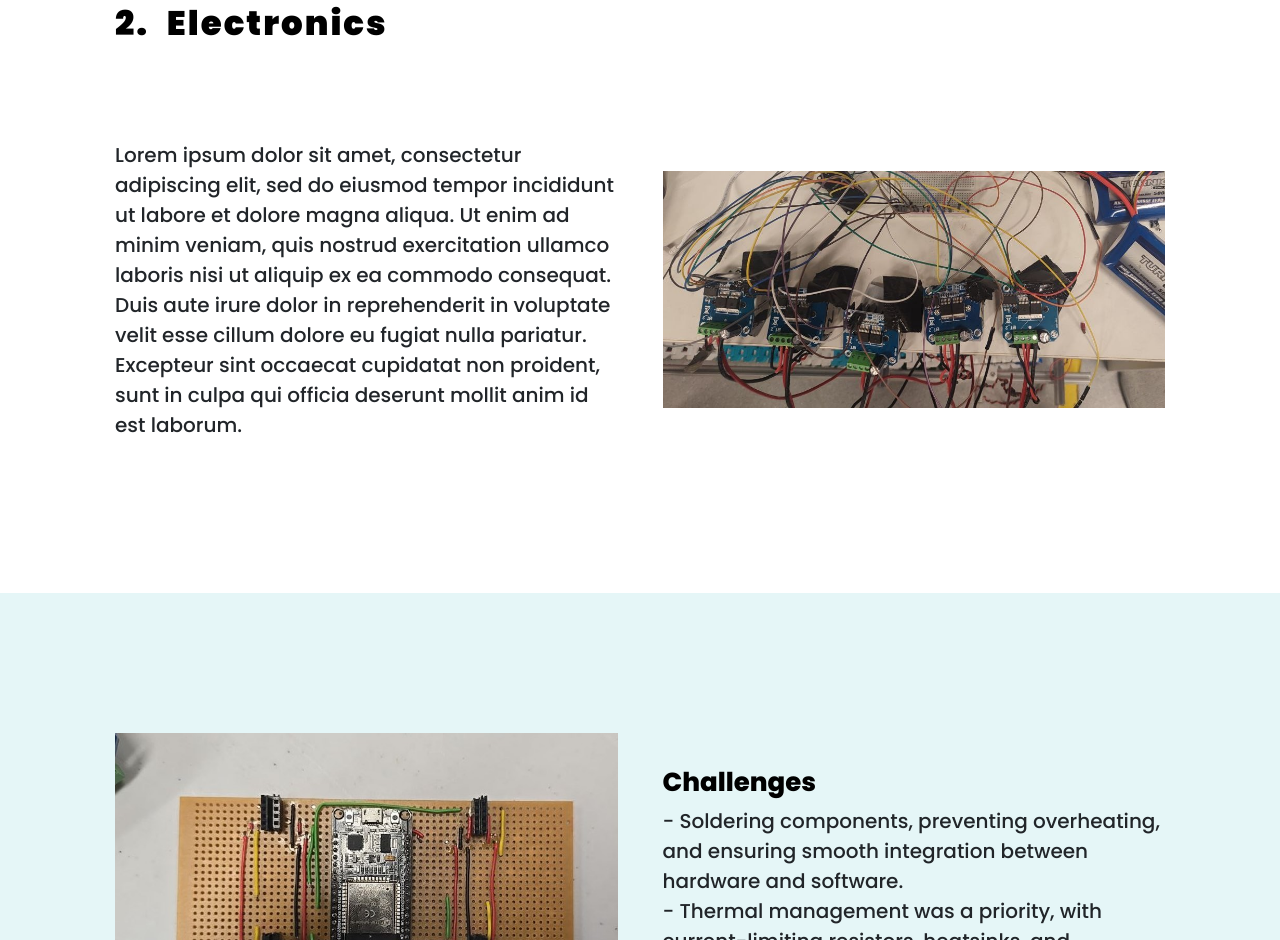
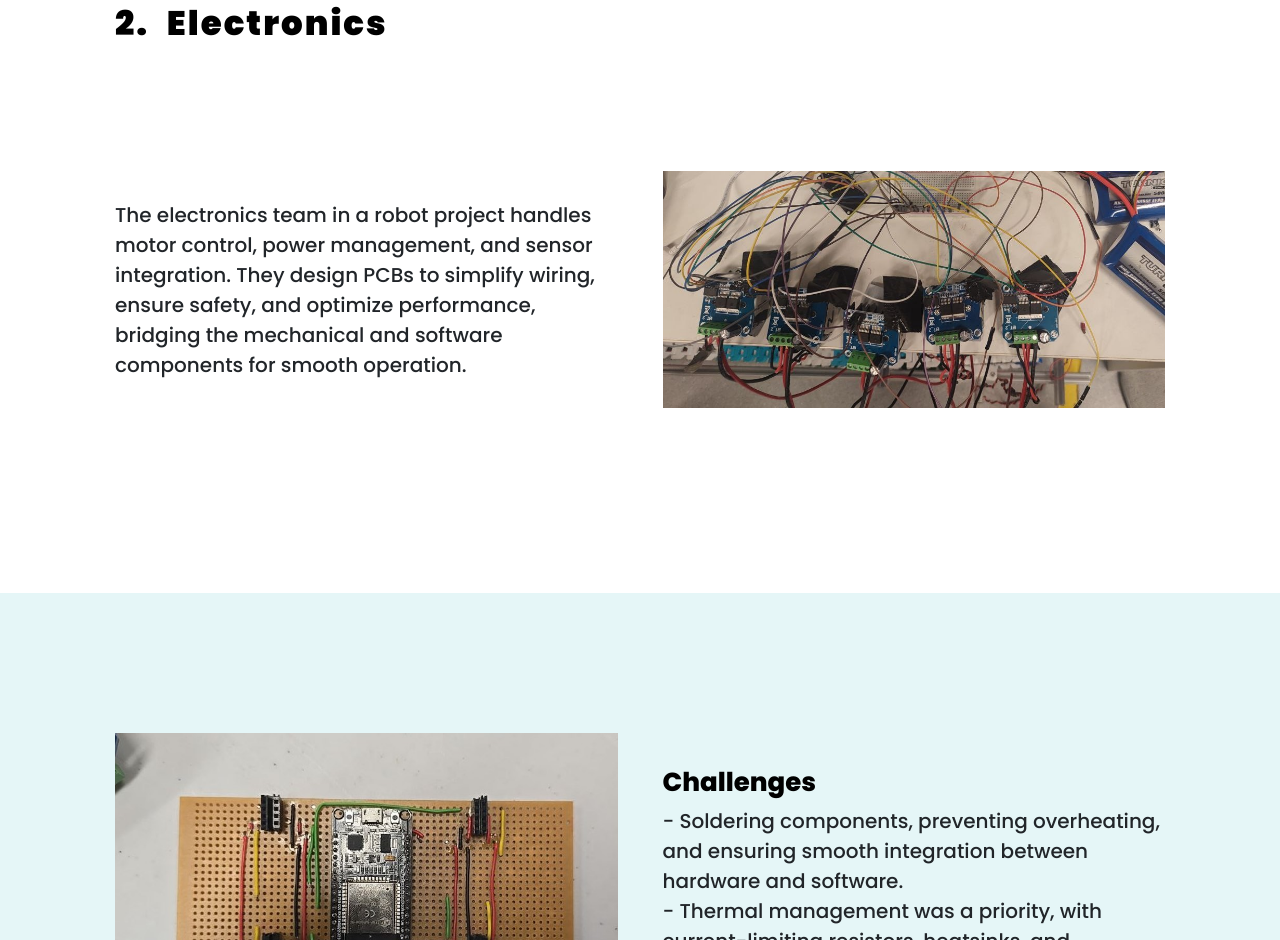
Before and after one commit to odriyy/sande.github.io, a plain HTML site: page page2.html in a window 1280 px wide. Shown: the part 7454-8394 px from the top of the page. Drawn offline with nearby package versions, Linux system fonts and the light colour scheme; a web font is replaced by a local one.

Commit message:
Update page2.html
ye

```diff
--- a/page2.html
+++ b/page2.html
@@ -287,7 +287,7 @@
                     <div class="row gx-5 align-items-center">
                         <div class="col-lg-6 order-first order-lg-last "><img class="img-fluid rounded mb-5 mb-lg-0 my-padding " src="picture/electronics2.jpg" alt="..." /></div>
                         <div class="col-lg-6">
-                            <p class="mb-0 poppins-new"> Lorem ipsum dolor sit amet, consectetur adipiscing elit, sed do eiusmod tempor incididunt ut labore et dolore magna aliqua. Ut enim ad minim veniam, quis nostrud exercitation ullamco laboris nisi ut aliquip ex ea commodo consequat. Duis aute irure dolor in reprehenderit in voluptate velit esse cillum dolore eu fugiat nulla pariatur. Excepteur sint occaecat cupidatat non proident, sunt in culpa qui officia deserunt mollit anim id est laborum. </p>
+                            <p class="mb-0 poppins-new"> The electronics team in a robot project handles motor control, power management, and sensor integration. They design PCBs to simplify wiring, ensure safety, and optimize performance, bridging the mechanical and software components for smooth operation. </p>
                         </div>
                     </div>
                 </div>
```
